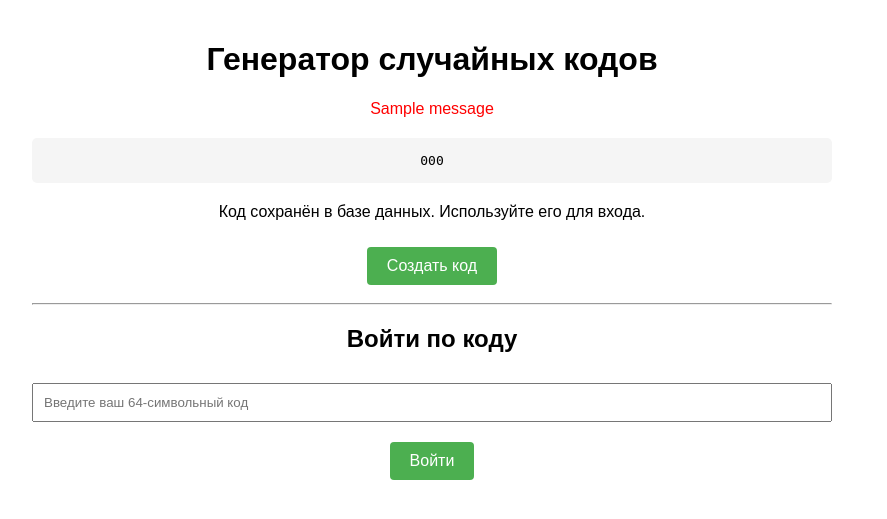
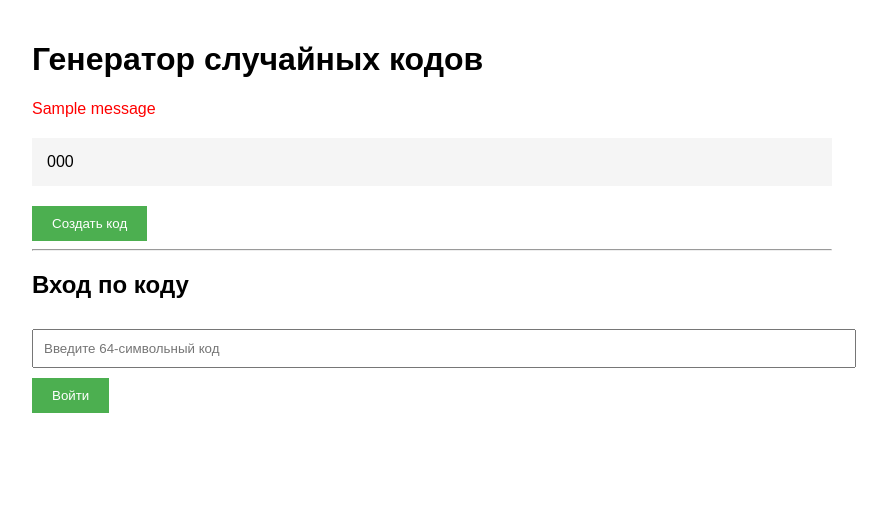
Before and after one commit to KingcleverFcl/wna-syte, a Flask app: template templates/index.html in a window 1280 px wide. Shown: the top 519 px of the page, without its empty margins (208-1095 px from the left). Run offline with Flask 3, Linux system fonts and the light colour scheme; the template is opened without the code that fills it: most values are stand-ins (such as "Sample title", 1, 10 or a date in 2020); one stand-in notice (Sample message) is shown; some libraries are stand-ins or nearby versions.

Commit message:
Update index.html

```diff
--- a/templates/index.html
+++ b/templates/index.html
@@ -1,48 +1,13 @@
 <!DOCTYPE html>
-<html lang="en">
+<html>
 <head>
-    <meta charset="UTF-8">
-    <meta name="viewport" content="width=device-width, initial-scale=1.0">
     <title>Генератор кодов</title>
     <style>
-        body {
-            font-family: Arial, sans-serif;
-            max-width: 800px;
-            margin: 0 auto;
-            padding: 20px;
-            text-align: center;
-        }
-        .code-display {
-            margin: 20px 0;
-            padding: 15px;
-            background-color: #f5f5f5;
-            border-radius: 5px;
-            word-break: break-all;
-            font-family: monospace;
-        }
-        input[type="text"] {
-            width: 100%;
-            padding: 10px;
-            margin: 10px 0;
-            box-sizing: border-box;
-        }
-        button {
-            background-color: #4CAF50;
-            color: white;
-            padding: 10px 20px;
-            border: none;
-            border-radius: 4px;
-            cursor: pointer;
-            font-size: 16px;
-            margin: 10px 5px;
-        }
-        button:hover {
-            background-color: #45a049;
-        }
-        .message {
-            color: red;
-            margin: 10px 0;
-        }
+        body { font-family: Arial, sans-serif; max-width: 800px; margin: 0 auto; padding: 20px; }
+        .code { background: #f5f5f5; padding: 15px; margin: 20px 0; word-break: break-all; }
+        input[type="text"] { width: 100%; padding: 10px; margin: 10px 0; }
+        button { background: #4CAF50; color: white; padding: 10px 20px; border: none; cursor: pointer; }
+        .error { color: red; }
     </style>
 </head>
 <body>
@@ -51,25 +16,24 @@
     {% with messages = get_flashed_messages(with_categories=true) %}
         {% if messages %}
             {% for category, message in messages %}
-                <div class="message">{{ message }}</div>
+                <div class="error">{{ message }}</div>
             {% endfor %}
         {% endif %}
     {% endwith %}
 
     {% if code %}
-        <div class="code-display">{{ code }}</div>
-        <p>Код сохранён в базе данных. Используйте его для входа.</p>
+        <div class="code">{{ code }}</div>
     {% endif %}
 
-    <form method="post">
+    <form method="POST">
         <button type="submit" name="generate">Создать код</button>
     </form>
 
     <hr>
 
-    <h2>Войти по коду</h2>
-    <form method="post" action="{{ url_for('login') }}">
-        <input type="text" name="code" placeholder="Введите ваш 64-символьный код" required>
+    <h2>Вход по коду</h2>
+    <form method="POST" action="/login">
+        <input type="text" name="code" placeholder="Введите 64-символьный код" required>
         <button type="submit">Войти</button>
     </form>
 </body>
```
